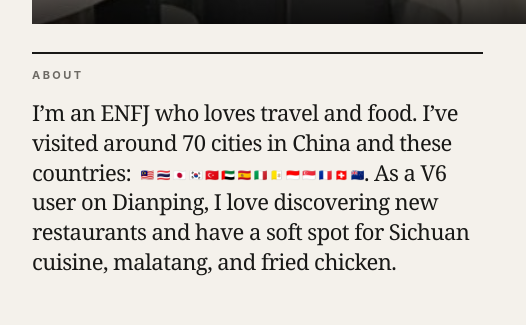
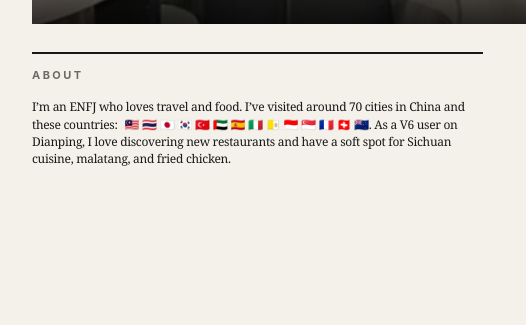
Before and after one commit to liweilun2021/liweilun2021.github.io, a plain HTML site: page index.html in a window 1280 px wide. Shown: the part 206-531 px from the top of the page, 0-526 px from the left. Drawn offline with Linux system fonts and the light colour scheme.

Commit message:
Balance About text and flag sizes

```diff
--- a/index.html
+++ b/index.html
@@ -5,7 +5,7 @@
 <meta name="viewport" content="width=device-width, initial-scale=1">
 <title>Weilun Li</title>
 <meta name="description" content="Weilun Li's resume">
-<link rel="stylesheet" href="styles.css?v=magazine-onepage-20261120">
+<link rel="stylesheet" href="styles.css?v=magazine-about-v2-20261120">
 </head>
 <body>
 <main>
--- a/styles.css
+++ b/styles.css
@@ -234,7 +234,8 @@ footer a { color: inherit; }
   .experience { grid-column: 2; grid-row: 2 / 4; padding-top: 28px; }
   .education { grid-column: 1; grid-row: 3; padding-top: 28px; }
   h2 { margin-bottom: 14px; }
-  .about > p { font-size: 22px; }
+  .about > p { font-size: 12px; line-height: 1.45; }
+  .about .flags { font-size: 12px; }
   .timeline li { grid-template-columns: 28px minmax(0, 1fr); gap: 12px; padding: 12px 0; }
   .logo { width: 28px; height: 28px; }
   .when { margin-bottom: 4px; font-size: 9px; }
```
